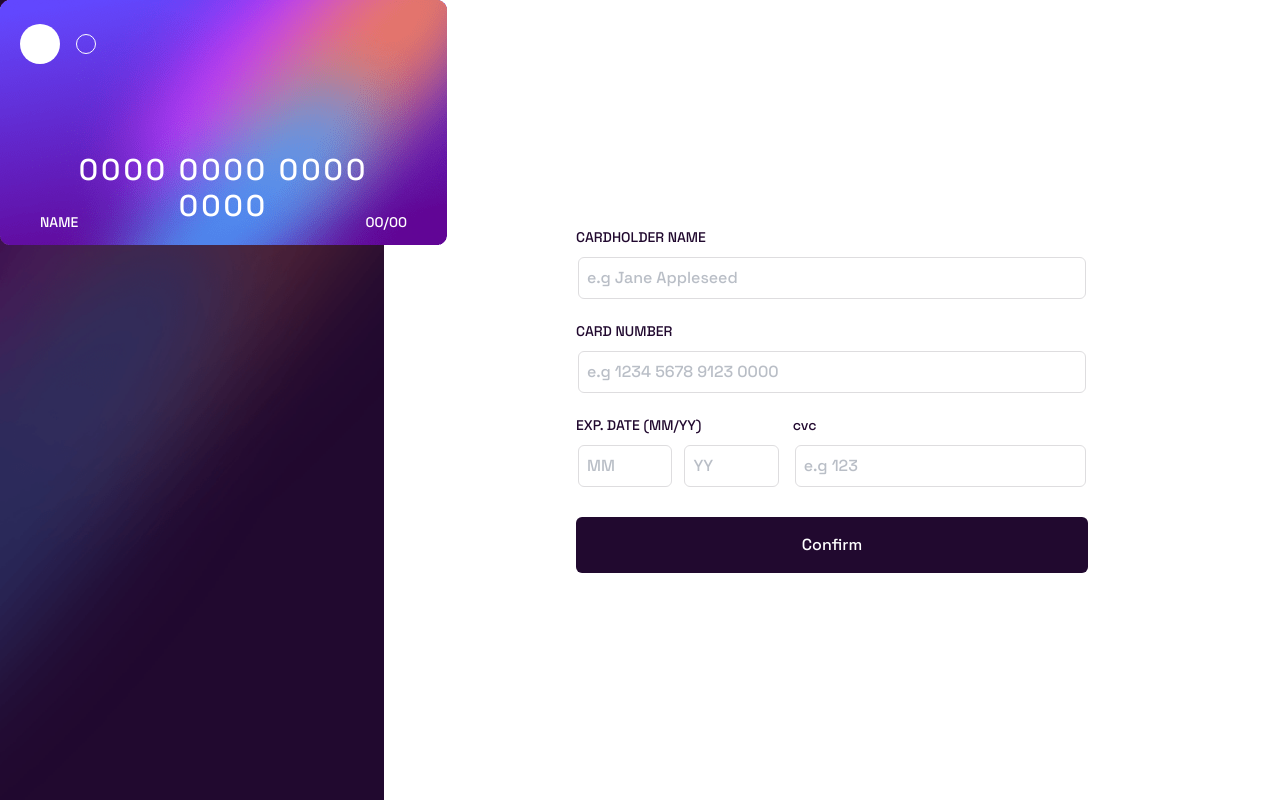
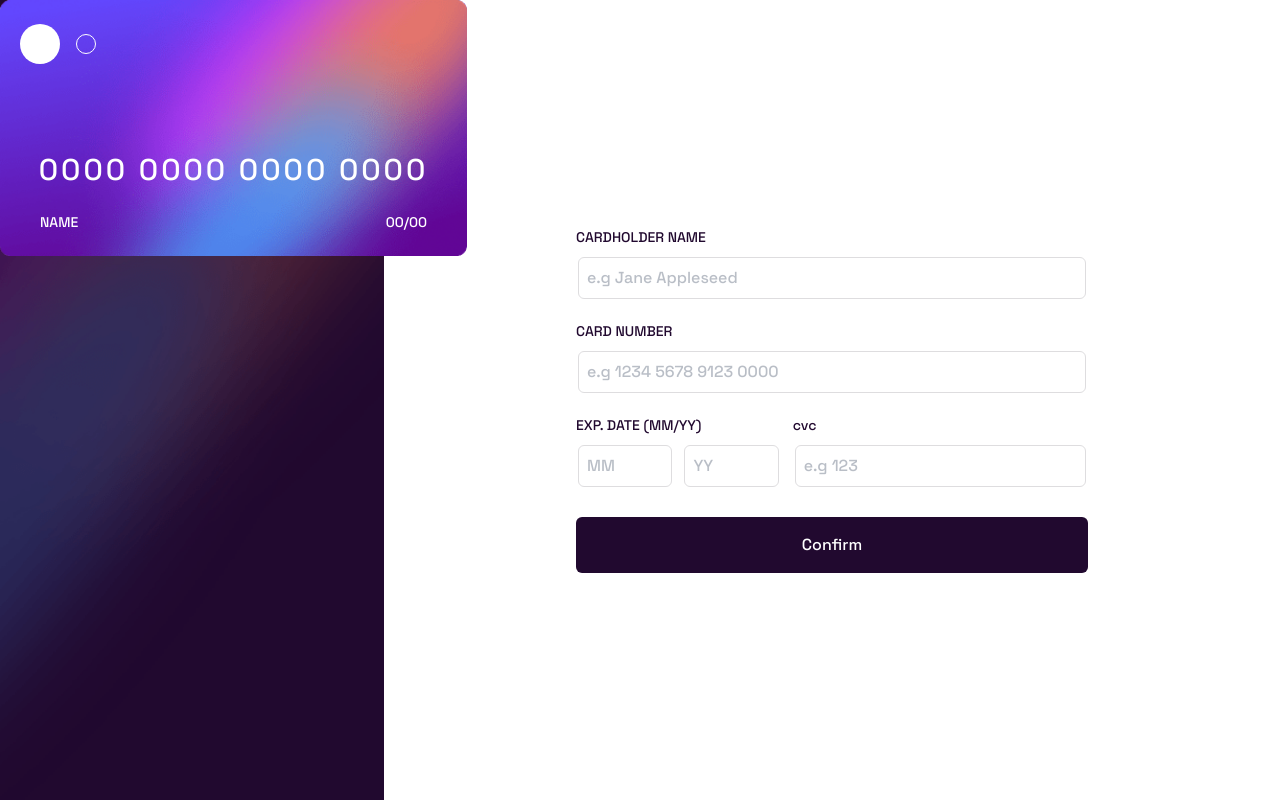
Before and after one commit to GuilhermeFigueira/interative-card-form, a React (Vite) app: page / in a window 1280 px wide. Built offline with nearby package versions, Linux system fonts and the light colour scheme.

Commit message:
reorganização do tailwind

```diff
--- a/src/App.tsx
+++ b/src/App.tsx
@@ -10,23 +10,23 @@ function App() {
 
 	return (
 		<div>
-			<div className="absolute ">
+			<div className="absolute transition-all">
 				<div>
 					{/* <img src="/bg-card-back.png" alt="Back of the card" /> */}
 				</div>
-				<div className="z-10 relative items-center w-[22rem] md:w-auto transition-all md:h-64 h-44 ">
+				<div className="w-[22rem] h-44 md:w-auto md:h-64 ">
 					<img
 						src="/bg-card-front.png"
 						alt=""
-						className=" bg-cover bg-no-repeat bg-center "
+						className="w-[22rem] h-44 md:w-auto md:h-64 bg-cover bg-no-repeat bg-center"
 					/>
-					<div className="absolute grid grid-rows-2 top-0 h-full w-full font-thin">
-						<div className="flex p-6 px-5 gap-4 content-start flex-wrap items-center">
+					<div className="absolute grid grid-rows-2 top-0 h-full w-full">
+						<div className="flex flex-wrap items-center content-start p-6 px-5 gap-4">
 							<div className="bg-white rounded-full w-10 h-10"></div>
-							<div className="rounded-full border border-white w-5 h-5"></div>
+							<div className="border border-white rounded-full w-5 h-5"></div>
 						</div>
 						<div className="grid grid-rows-2 text-white p-2 px-3 md:p-6 md:px-8 uppercase">
-							<div className="text-center md:text-3xl text-2xl text tracking-widest">
+							<div className="text-center text-2xl md:text-3xl tracking-widest">
 								0000 0000 0000 0000
 							</div>
 							<div className="flex justify-between items-end text-sm px-2">
```
